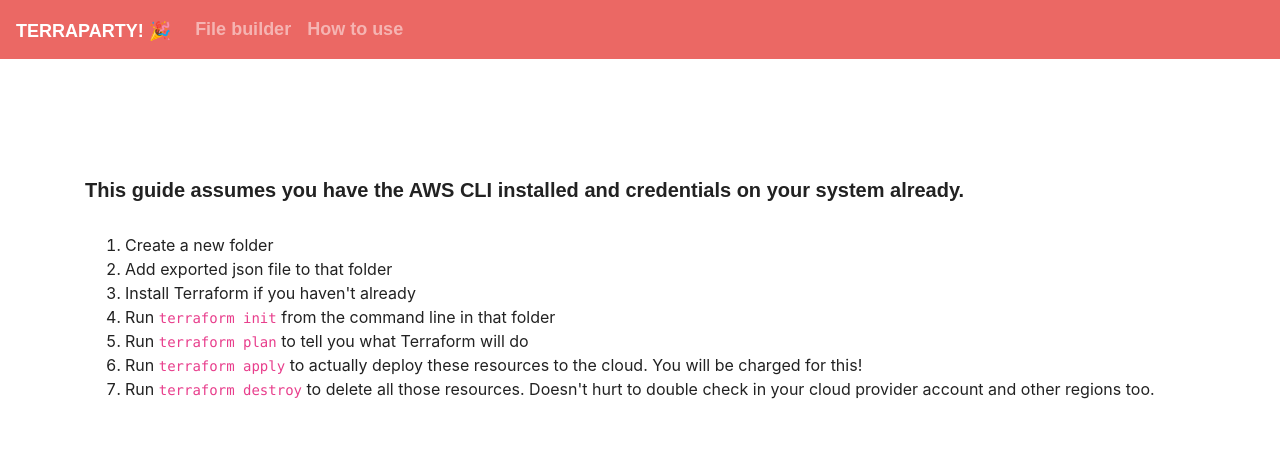
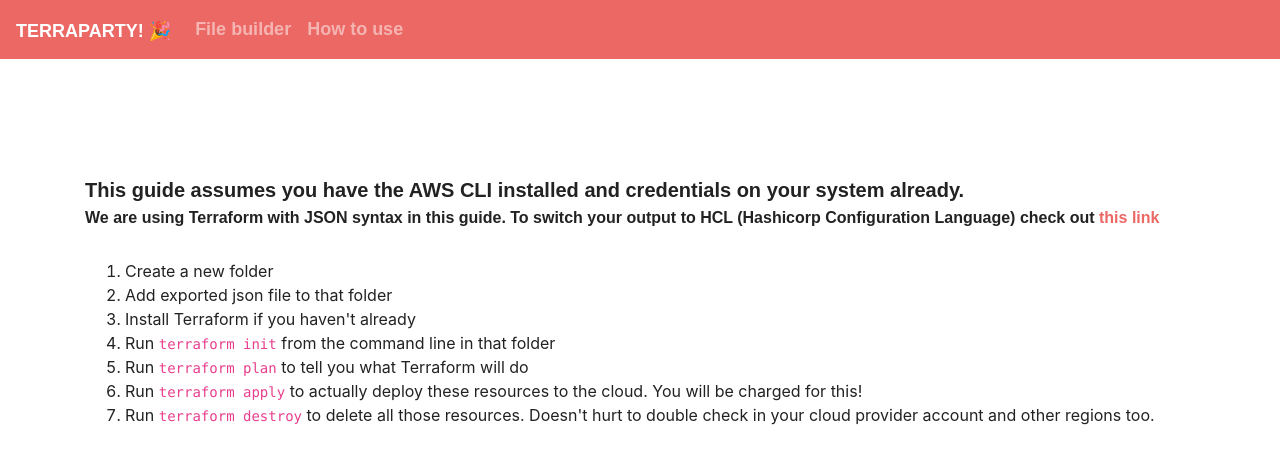
Before and after one commit to michaelbdavidson7/terraparty, an Angular app: page /howto in a window 1280 px wide. Shown: the top 464 px of the page. Built offline with nearby package versions, Linux system fonts and the light colour scheme; a web font is replaced by a local one.

Commit message:
HCL verbiage, adsense, more warnings

```diff
--- a/apps/myapp/src/app/file-builder/file-builder.component.html
+++ b/apps/myapp/src/app/file-builder/file-builder.component.html
@@ -7,6 +7,9 @@
       </button>
     </div>
     <div class="modal-body">
+      <h6>We are currently using Terraform with JSON syntax in this tool. To switch your output to HCL (Hashicorp Configuration
+        Language) check out <a
+          href="https://github.com/hashicorp/hcl/issues/13#issuecomment-244908948">this link</a></h6>
       <div *ngIf="showOutput">
         Terraform json output:
         <br />
@@ -66,9 +69,9 @@
                     <span *ngIf="selectedValueOptions[resourcePropertyIndex] == 'existingVariable'">
                       <div *ngIf="terraformTFVars.length < 1">no custom variables set </div>
                       <div *ngIf="terraformTFVars.length >= 1">
-                        <select class="form-control form-control-sm"  [(ngModel)]="resourceModel.properties[resourcePropertyIndex]">
-                          <option *ngFor="let customVar of terraformTFVars"
-                          [value]="'${var.' +  customVar.name + '}'">
+                        <select class="form-control form-control-sm"
+                          [(ngModel)]="resourceModel.properties[resourcePropertyIndex]">
+                          <option *ngFor="let customVar of terraformTFVars" [value]="'${var.' +  customVar.name + '}'">
                             {{customVar.name}}
                           </option>
                         </select>
@@ -77,7 +80,8 @@
                     <span *ngIf="selectedValueOptions[resourcePropertyIndex] == 'existingResource'">
                       <div *ngIf="mainTF.length < 1">no other resources </div>
                       <div *ngIf="mainTF.length >= 1">
-                        <select class="form-control form-control-sm"  [(ngModel)]="resourceModel.properties[resourcePropertyIndex]">
+                        <select class="form-control form-control-sm"
+                          [(ngModel)]="resourceModel.properties[resourcePropertyIndex]">
                           <option *ngFor="let customRes of mainTF"
                             [value]="'${' + customRes.type + '.' +  customRes.name + '}'">
                             {{customRes.name}}
--- a/apps/myapp/src/app/homepage/homepage.component.html
+++ b/apps/myapp/src/app/homepage/homepage.component.html
@@ -9,7 +9,7 @@
 
   <p>📋 Goals: We want to be the script creator that is the most easy to use. In this MVP you can export <i>valid</i>
     Terraform through our simple GUI.</p>
-  <p>🔎 **This is still in development. Do not use this for production!!**</p>
+  <p>🔎 **This is still in development. Do not use this for production!! Use at your own risk!**</p>
   <p>Upcoming objectives are: </p>
   <ul>
     <li>Example sets</li>
--- a/apps/myapp/src/app/how-to/how-to.component.html
+++ b/apps/myapp/src/app/how-to/how-to.component.html
@@ -1,5 +1,7 @@
 <div class="container padding-top-120">
-<h5>This guide assumes you have the AWS CLI installed and credentials on your system already. </h5>
+  <h5>This guide assumes you have the AWS CLI installed and credentials on your system already. </h5>
+  <h6>We are using Terraform with JSON syntax in this guide. To switch your output to HCL (Hashicorp Configuration
+    Language) check out <a href="https://github.com/hashicorp/hcl/issues/13#issuecomment-244908948">this link</a></h6>
   <br />
   <ol>
     <li>Create a new folder</li>
@@ -7,7 +9,9 @@
     <li>Install Terraform if you haven't already</li>
     <li>Run <code>terraform init</code> from the command line in that folder</li>
     <li>Run <code>terraform plan</code> to tell you what Terraform will do</li>
-    <li>Run <code>terraform apply</code> to actually deploy these resources to the cloud. You will be charged for this!</li>
-    <li>Run <code>terraform destroy</code> to delete all those resources. Doesn't hurt to double check in your cloud provider account and other regions too.</li>
+    <li>Run <code>terraform apply</code> to actually deploy these resources to the cloud. You will be charged for this!
+    </li>
+    <li>Run <code>terraform destroy</code> to delete all those resources. Doesn't hurt to double check in your cloud
+      provider account and other regions too.</li>
   </ol>
 </div>
--- a/apps/myapp/src/index.html
+++ b/apps/myapp/src/index.html
@@ -8,6 +8,14 @@
   <link rel="stylesheet" type="text/css" href="https://bootswatch.com/4/journal/bootstrap.min.css" />
   <meta name="viewport" content="width=device-width, initial-scale=1" />
   <link rel="icon" type="image/x-icon" href="favicon.ico" />
+
+  <script async src="https://pagead2.googlesyndication.com/pagead/js/adsbygoogle.js"></script>
+  <script>
+    (adsbygoogle = window.adsbygoogle || []).push({
+      google_ad_client: "ca-pub-2530693398345194",
+      enable_page_level_ads: true
+    });
+  </script>
 </head>
 
 <body>
```
Lines whose indentation alone changed are shown as unchanged.
